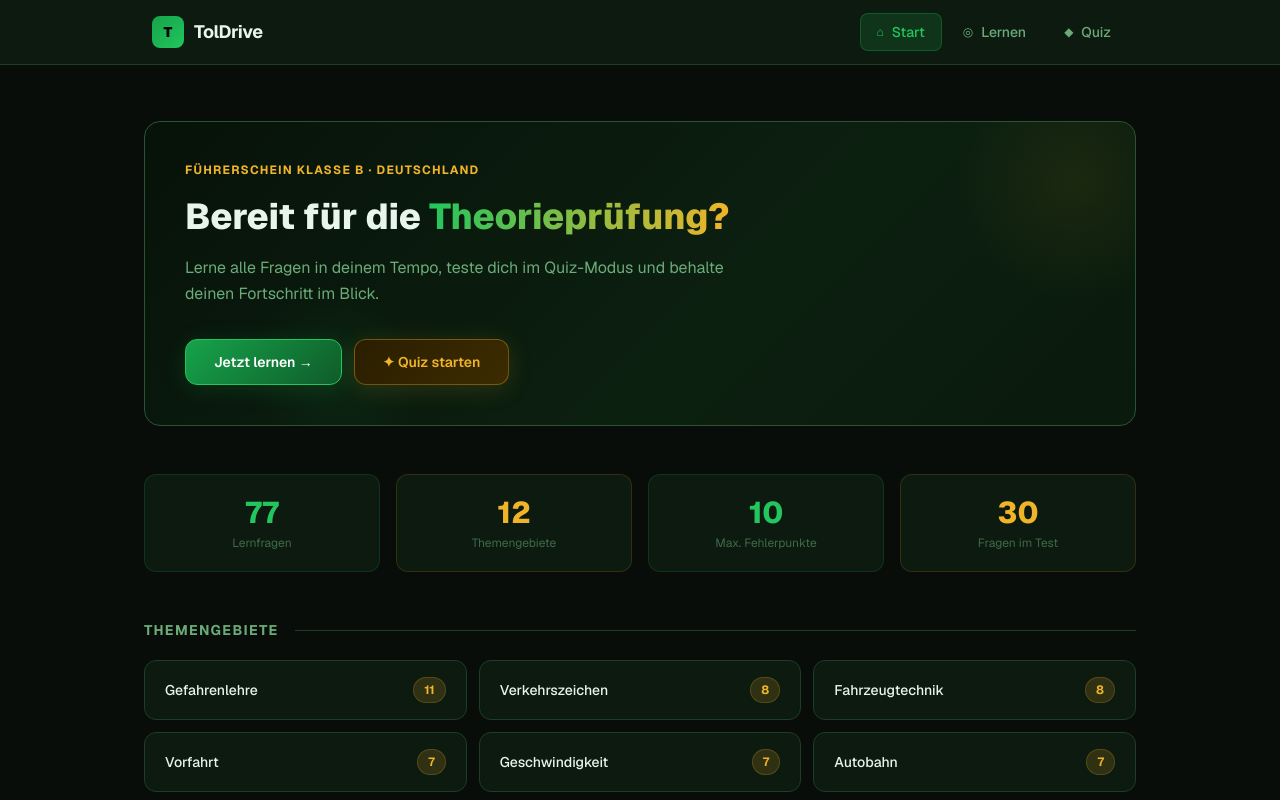
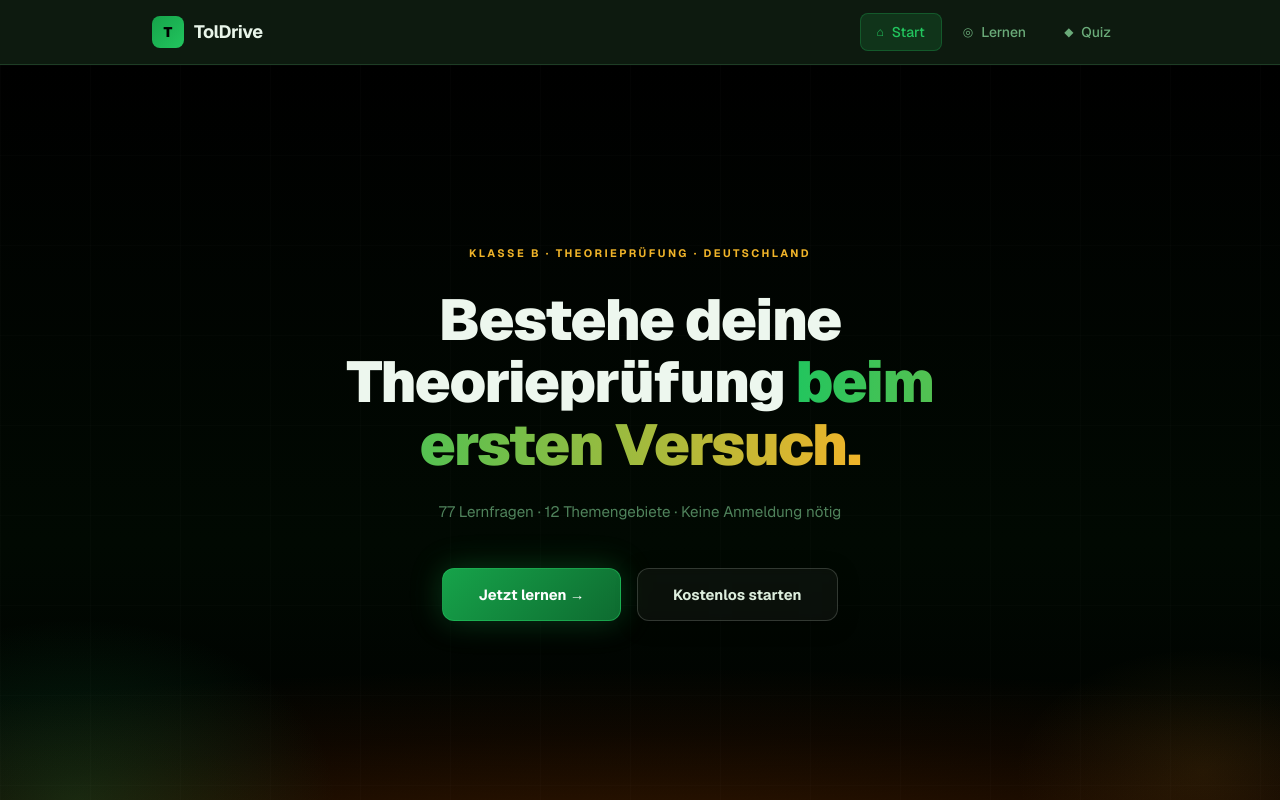
Before and after one commit to yamero37/fahrschule-theorie, a Next.js app: page / in a window 1280 px wide. Shown: the top 800 px of the page. Built offline with nearby package versions, Linux system fonts and the light colour scheme.

Commit message:
Cinematic hero: full-width dark night background with CTA buttons

```diff
--- a/app/fragen/page.tsx
+++ b/app/fragen/page.tsx
@@ -5,7 +5,7 @@ export const metadata = { title: 'Lernen – TolDrive' }
 
 export default function FragenPage() {
   return (
-    <div>
+    <div className="max-w-5xl mx-auto px-4 py-8">
       <h1 className="text-2xl font-bold mb-6" style={{ color: 'var(--text)' }}>Alle Fragen</h1>
       <FragenClient questions={questions} />
     </div>
--- a/app/layout.tsx
+++ b/app/layout.tsx
@@ -15,7 +15,7 @@ export default function RootLayout({ children }: { children: React.ReactNode })
     <html lang="de" className={geist.variable}>
       <body className="min-h-screen bg-gray-50 text-gray-900 antialiased">
         <Navigation />
-        <main className="max-w-5xl mx-auto px-4 py-8 min-h-screen">{children}</main>
+        <main className="min-h-screen">{children}</main>
       </body>
     </html>
   )
--- a/app/page.tsx
+++ b/app/page.tsx
@@ -9,79 +9,145 @@ export default function HomePage() {
   const topics = Object.entries(stats).sort((a, b) => b[1] - a[1])
 
   return (
-    <div className="space-y-12">
+    <div>
 
-      {/* ── Hero ─────────────────────────────────────────────── */}
-      <section className="pt-6">
-        <div
-          className="rounded-2xl p-10 relative overflow-hidden"
+      {/* ── Cinematic Hero ─────────────────────────────────────── */}
+      <section
         style={{
-            background: 'linear-gradient(135deg, #071209 0%, #0c2010 60%, #0a1a0c 100%)',
-            border: '1px solid var(--border-light)',
+          minHeight: '92vh',
+          display: 'flex',
+          alignItems: 'center',
+          justifyContent: 'center',
+          textAlign: 'center',
+          padding: '5rem 1.5rem 5rem',
+          position: 'relative',
+          overflow: 'hidden',
+          background: [
+            'radial-gradient(ellipse 160% 45% at 50% 108%, rgba(255,120,0,0.22) 0%, rgba(210,80,0,0.07) 38%, transparent 58%)',
+            'radial-gradient(ellipse 45% 55% at 6% 100%, rgba(34,197,94,0.18) 0%, transparent 45%)',
+            'radial-gradient(ellipse 35% 40% at 94% 96%, rgba(240,180,41,0.1) 0%, transparent 42%)',
+            'linear-gradient(180deg, #000000 0%, #010902 65%, #000000 100%)',
+          ].join(', '),
         }}
       >
-          {/* Subtle glow orbs */}
-          <div className="absolute inset-0 pointer-events-none overflow-hidden rounded-2xl">
-            <div style={{
-              position: 'absolute', top: '-60px', right: '-60px',
-              width: '240px', height: '240px', borderRadius: '50%',
-              background: 'radial-gradient(circle, rgba(240,180,41,0.07) 0%, transparent 70%)',
-            }} />
-            <div style={{
-              position: 'absolute', bottom: '-40px', left: '10%',
-              width: '180px', height: '180px', borderRadius: '50%',
-              background: 'radial-gradient(circle, rgba(34,197,94,0.07) 0%, transparent 70%)',
-            }} />
-          </div>
+        {/* Subtle grid texture */}
+        <div
+          style={{
+            position: 'absolute',
+            inset: 0,
+            backgroundImage: [
+              'linear-gradient(rgba(255,255,255,0.013) 1px, transparent 1px)',
+              'linear-gradient(90deg, rgba(255,255,255,0.013) 1px, transparent 1px)',
+            ].join(', '),
+            backgroundSize: '90px 90px',
+            pointerEvents: 'none',
+          }}
+        />
 
-          <div className="relative max-w-xl">
-            <p className="text-xs font-bold tracking-widest uppercase mb-4" style={{ color: 'var(--gold)' }}>
-              Führerschein Klasse B · Deutschland
+        {/* Horizon glow line */}
+        <div
+          style={{
+            position: 'absolute',
+            bottom: 0,
+            left: 0,
+            right: 0,
+            height: '1px',
+            background: 'linear-gradient(90deg, transparent 0%, rgba(34,197,94,0.35) 25%, rgba(255,160,40,0.5) 50%, rgba(34,197,94,0.35) 75%, transparent 100%)',
+          }}
+        />
+
+        <div style={{ position: 'relative', maxWidth: '720px', width: '100%' }}>
+          <p
+            style={{
+              fontSize: '0.68rem',
+              fontWeight: 700,
+              letterSpacing: '0.22em',
+              textTransform: 'uppercase',
+              color: 'var(--gold)',
+              marginBottom: '1.75rem',
+            }}
+          >
+            Klasse B · Theorieprüfung · Deutschland
           </p>
-            <h1 className="text-4xl font-extrabold leading-tight mb-4" style={{ color: 'var(--text)' }}>
-              Bereit für die{' '}
-              <span style={{
+
+          <h1
+            style={{
+              fontSize: 'clamp(2.1rem, 5.5vw, 3.6rem)',
+              fontWeight: 900,
+              lineHeight: 1.08,
+              color: '#edf7ee',
+              marginBottom: '1.5rem',
+              letterSpacing: '-0.025em',
+            }}
+          >
+            Bestehe deine Theorieprüfung{' '}
+            <span
+              style={{
                 background: 'linear-gradient(90deg, var(--green) 0%, var(--gold) 100%)',
                 WebkitBackgroundClip: 'text',
                 WebkitTextFillColor: 'transparent',
-              }}>
-                Theorieprüfung?
+              }}
+            >
+              beim ersten Versuch.
             </span>
           </h1>
-            <p className="text-base mb-8 leading-relaxed" style={{ color: 'var(--text-muted)' }}>
-              Lerne alle Fragen in deinem Tempo, teste dich im Quiz-Modus und behalte deinen Fortschritt im Blick.
+
+          <p
+            style={{
+              fontSize: '0.95rem',
+              color: 'rgba(106,171,121,0.75)',
+              marginBottom: '2.75rem',
+              lineHeight: 1.6,
+            }}
+          >
+            {totalQuestions} Lernfragen &middot; {topics.length} Themengebiete &middot; Keine Anmeldung nötig
           </p>
-            <div className="flex flex-wrap gap-3">
+
+          <div style={{ display: 'flex', gap: '1rem', justifyContent: 'center', flexWrap: 'wrap' }}>
             <Link
               href="/fragen"
-                className="px-7 py-3 rounded-xl font-semibold text-sm transition-opacity hover:opacity-90"
+              className="hero-btn-primary"
               style={{
-                  background: 'linear-gradient(135deg, var(--green-dark), #0f5c2a)',
+                padding: '0.9rem 2.2rem',
+                borderRadius: '0.75rem',
+                fontWeight: 700,
+                fontSize: '0.92rem',
+                background: 'linear-gradient(135deg, #16a34a 0%, #0e6b30 100%)',
                 color: '#fff',
-                  border: '1px solid var(--green)',
-                  boxShadow: '0 4px 24px var(--green-glow)',
+                border: '1px solid rgba(34,197,94,0.55)',
+                boxShadow: '0 0 32px rgba(34,197,94,0.28), 0 4px 20px rgba(0,0,0,0.5)',
+                textDecoration: 'none',
+                display: 'inline-block',
               }}
             >
               Jetzt lernen →
             </Link>
             <Link
               href="/quiz"
-                className="px-7 py-3 rounded-xl font-semibold text-sm transition-opacity hover:opacity-90"
               style={{
-                  background: 'linear-gradient(135deg, #2a1e00, #3d2c00)',
-                  color: 'var(--gold)',
-                  border: '1px solid rgba(240,180,41,0.35)',
-                  boxShadow: '0 4px 24px var(--gold-glow)',
+                padding: '0.9rem 2.2rem',
+                borderRadius: '0.75rem',
+                fontWeight: 700,
+                fontSize: '0.92rem',
+                background: 'rgba(255,255,255,0.04)',
+                color: '#ddeedd',
+                border: '1px solid rgba(232,245,233,0.18)',
+                boxShadow: '0 4px 20px rgba(0,0,0,0.35)',
+                textDecoration: 'none',
+                display: 'inline-block',
+                backdropFilter: 'blur(4px)',
               }}
             >
-                ✦ Quiz starten
+              Kostenlos starten
             </Link>
-            </div>
           </div>
         </div>
       </section>
 
-      {/* ── Stats ────────────────────────────────────────────── */}
+      {/* ── Stats + Topics + Info ──────────────────────────────── */}
+      <div className="max-w-5xl mx-auto px-4 py-16 space-y-16">
+
+        {/* Stats */}
         <section>
           <div className="grid grid-cols-2 sm:grid-cols-4 gap-4">
             {[
@@ -110,7 +176,7 @@ export default function HomePage() {
           </div>
         </section>
 
-      {/* ── Topics ───────────────────────────────────────────── */}
+        {/* Topics */}
         <section>
           <div className="flex items-center gap-4 mb-5">
             <h2 className="text-sm font-bold tracking-widest uppercase" style={{ color: 'var(--text-muted)' }}>
@@ -124,7 +190,7 @@ export default function HomePage() {
               <Link
                 key={topic}
                 href={`/fragen?topic=${encodeURIComponent(topic)}`}
-              className="topic-card rounded-xl px-5 py-4 flex items-center justify-between group"
+                className="topic-card rounded-xl px-5 py-4 flex items-center justify-between"
               >
                 <span className="text-sm font-medium" style={{ color: 'var(--text)' }}>{topic}</span>
                 <span
@@ -142,7 +208,7 @@ export default function HomePage() {
           </div>
         </section>
 
-      {/* ── Prüfungsinfo ─────────────────────────────────────── */}
+        {/* Prüfungsinfo */}
         <section>
           <div
             className="rounded-xl p-6 grid sm:grid-cols-2 gap-6"
@@ -172,5 +238,6 @@ export default function HomePage() {
         </section>
 
       </div>
+    </div>
   )
 }
--- a/app/quiz/page.tsx
+++ b/app/quiz/page.tsx
@@ -5,7 +5,7 @@ export const metadata = { title: 'Quiz – TolDrive' }
 
 export default function QuizPage() {
   return (
-    <div>
+    <div className="max-w-5xl mx-auto px-4 py-8">
       <h1 className="text-2xl font-bold mb-6" style={{ color: 'var(--text)' }}>Quiz-Modus</h1>
       <QuizClient questions={questions} />
     </div>
```
Lines whose indentation alone changed are shown as unchanged.
